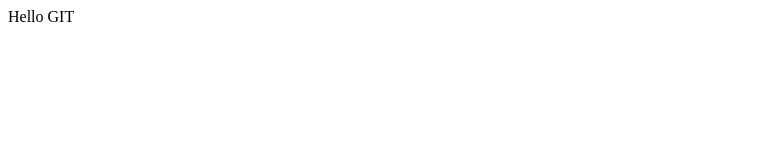
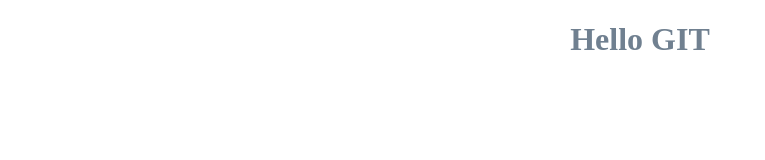
Before and after one commit to bcatcodes/Pluswk6, a plain HTML site: page index.html in a window 1280 px wide. Shown: the whole page, without its empty margins (0-765 px from the left). Drawn offline with Linux system fonts and the light colour scheme.

Commit message:
Changed text color
fixed the <h1> tags.

```diff
--- a/index.html
+++ b/index.html
@@ -1,18 +1,18 @@
 <!DOCTYPE html>
 <html lang="en">
   <head>
-    <meta charset="UTF-8">
-    <meta http-equiv="X-UA-Compatible" content="IE=edge">
-    <meta name="viewport" content="width=device-width, initial-scale=1.0">
+    <meta charset="UTF-8" />
+    <meta http-equiv="X-UA-Compatible" content="IE=edge" />
+    <meta name="viewport" content="width=device-width, initial-scale=1.0" />
     <title>GIT</title>
     <style>
       h1 {
         text-align: center;
-            color: mediumslateblue
+        color: slategray;
       }
     </style>
   </head>
   <body>
-    Hello GIT
+    <h1>Hello GIT</h1>
   </body>
 </html>
```
Lines whose indentation alone changed are shown as unchanged.
